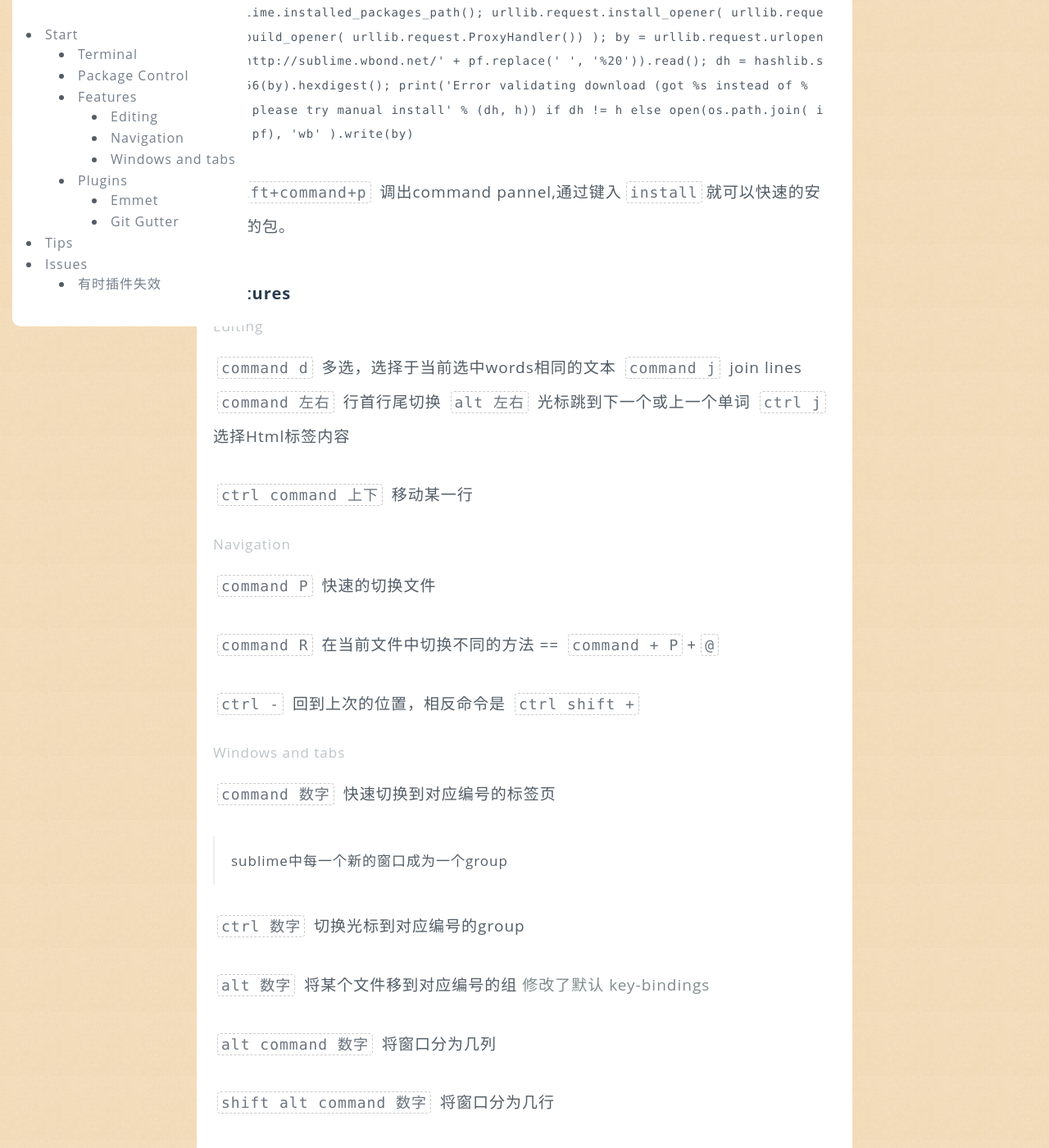
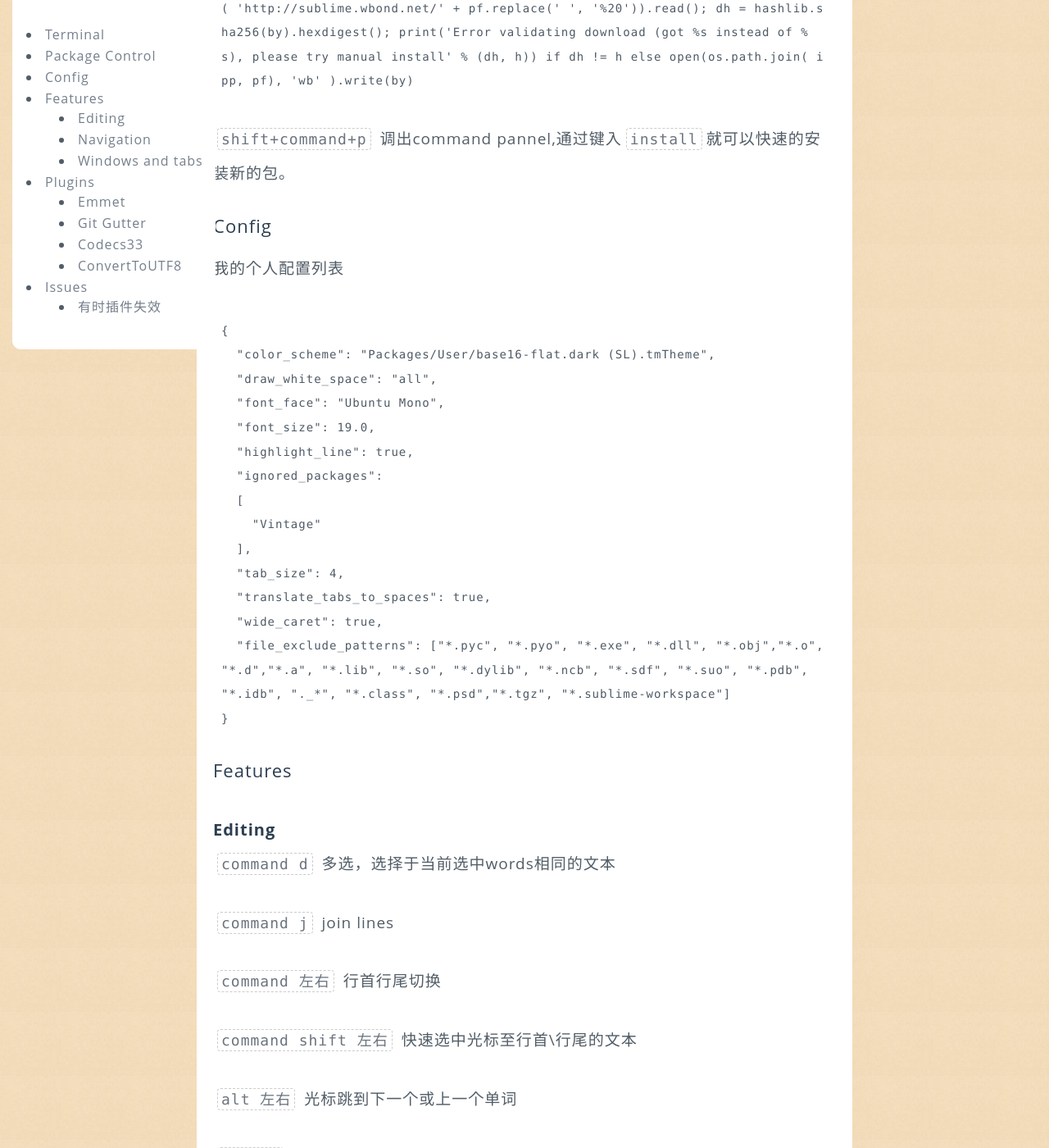
Before and after one commit to leeon/Y.Leeon, a Jekyll site: the page built from book/dev/dev-subl.md, in a window 1280 px wide and 1400 px high, scrolled down 716 px. Shown: the whole window at 82% size. Built offline with Jekyll 4.4.1, drawn with Linux system fonts in a browser that asks for light colours; some of the changed text lies outside the part shown.

Commit message:
add some notes to svn and subl

```diff
--- a/book/dev/dev-subl.md
+++ b/book/dev/dev-subl.md
@@ -8,15 +8,14 @@ description: 性感的编辑器
 {:toc}
 
 
-# Start
 我使用的是Sublime Text 3
 
-###Terminal
+#Terminal
 可以用过软连接，将`subl`作为terminal可以识别的命令 *（for mac os only）*
 
     ln -s "/Applications/Sublime Text.app/Contents/SharedSupport/bin/subl" ~/bin/subl
 
-###Package Control
+#Package Control
 
 ` command + \`` 调出console，输入下面的代码饥即可安装
 
@@ -25,20 +24,49 @@ description: 性感的编辑器
 `shift+command+p` 调出command pannel,通过键入`install`就可以快速的安装新的包。
 
 
+#Config
 
-###Features
+我的个人配置列表
 
-####Editing
+    {
+      "color_scheme": "Packages/User/base16-flat.dark (SL).tmTheme",
+      "draw_white_space": "all",
+      "font_face": "Ubuntu Mono",
+      "font_size": 19.0,
+      "highlight_line": true,
+      "ignored_packages":
+      [
+        "Vintage"
+      ],
+      "tab_size": 4,
+      "translate_tabs_to_spaces": true,
+      "wide_caret": true,
+      "file_exclude_patterns": ["*.pyc", "*.pyo", "*.exe", "*.dll", "*.obj","*.o", "*.d","*.a", "*.lib", "*.so", "*.dylib", "*.ncb", "*.sdf", "*.suo", "*.pdb", "*.idb", "._*", "*.class", "*.psd","*.tgz", "*.sublime-workspace"]
+    }
+
+
+
+
+#Features
+
+###Editing
 
 `command  d` 多选，选择于当前选中words相同的文本
+
 `command  j` join lines
+
 `command  左右` 行首行尾切换
+
+`command  shift  左右` 快速选中光标至行首\行尾的文本
+
 `alt  左右`  光标跳到下一个或上一个单词
+
 `ctrl  j` 选择Html标签内容
 
 `ctrl  command  上下` 移动某一行
 
-####Navigation
+
+###Navigation
 
 `command  P` 快速的切换文件
 
@@ -46,7 +74,7 @@ description: 性感的编辑器
 
 `ctrl  -` 回到上次的位置，相反命令是 `ctrl  shift  +`
 
-####Windows and tabs
+###Windows and tabs
 
 `command  数字` 快速切换到对应编号的标签页
 
@@ -62,7 +90,7 @@ description: 性感的编辑器
 
 
 
-### Plugins
+# Plugins
 
 插件的安装方法：
 
@@ -73,7 +101,7 @@ description: 性感的编辑器
 
 ------------
 
-####Emmet
+###Emmet
 
 一个用来快速编写前端代码的插件，采用`Zen Coding`的语法规则。
 
@@ -108,16 +136,16 @@ description: 性感的编辑器
 <a href="http://docs.emmet.io/" target=_blank>文档</a>
 
 
-####Git Gutter
+###Git Gutter
 Git增强插件，可以显示那些代码是相对于版本库变化的
 
+###Codecs33
+Sublime Text 3 编码支持插件。
 
-# Tips
+###ConvertToUTF8
+支持UTF-8 编码。
 
-> [利用Sublime Text 2 查看开源代码]()
-
-
-# Issues
+#Issues
 
 ###有时插件失效
 
```
Also changed, not shown: book/dev/dev-svn.md (+9 -0 lines).
